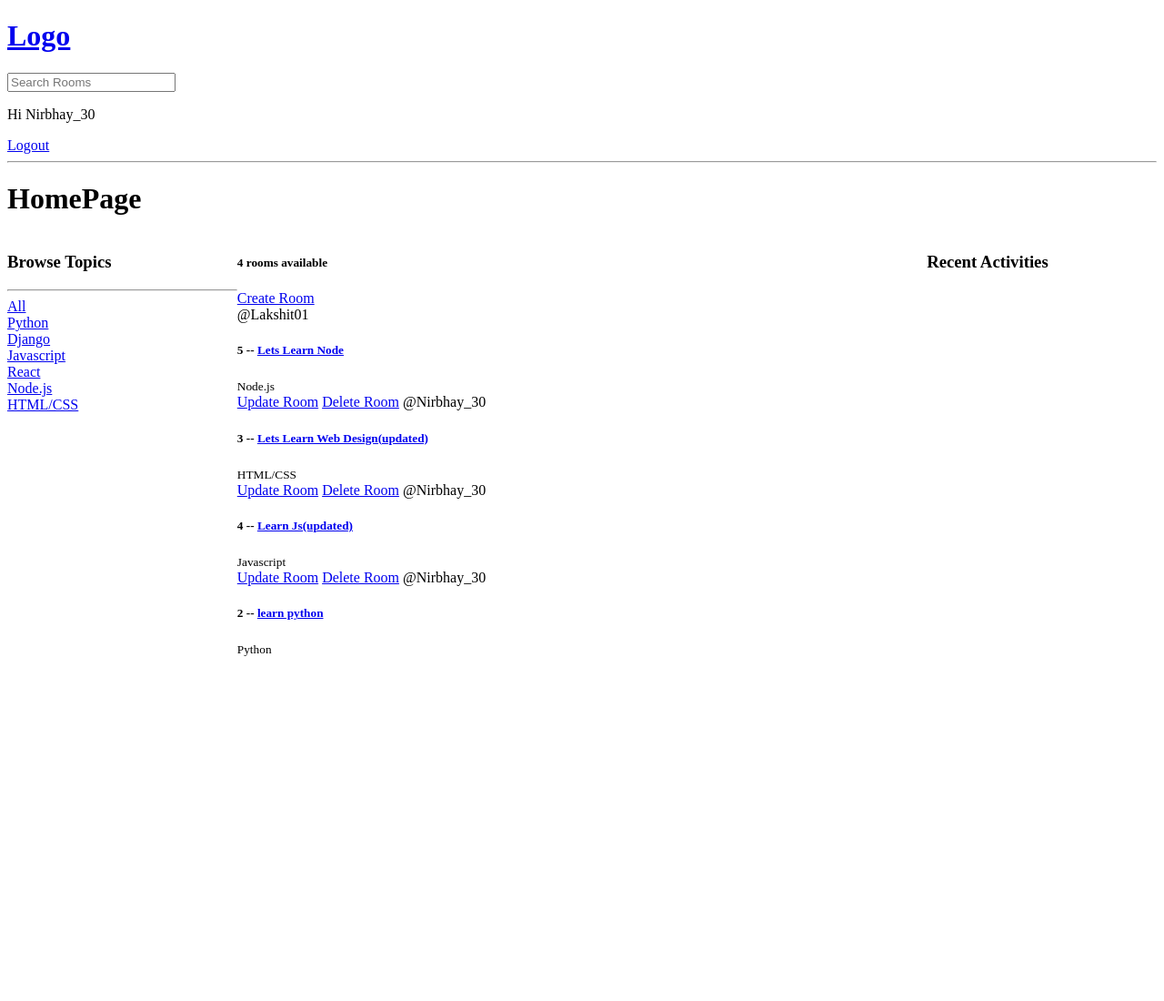
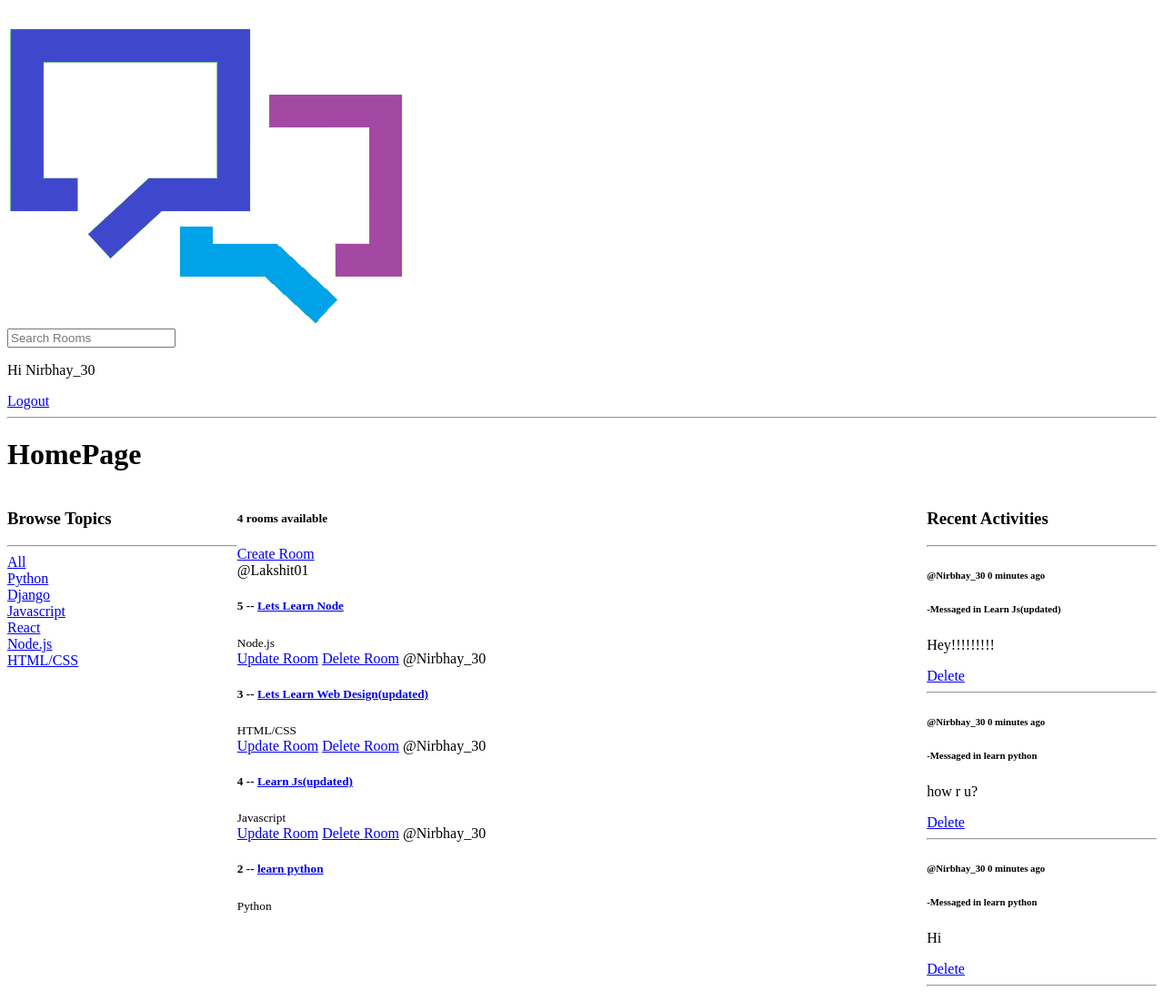
Before and after one commit to Nirbhay3010/Study-Buddy, a Django app: page / in a window 1280 px wide. Shown: the whole page at 91% size. Before the commit the page ends 721 px from the top, so only its background shows below. Run offline with Django 3.2, Linux system fonts and the light colour scheme; a user stored in the database is signed in; data comes from the database, SQL or seed files in the repository; both versions use the stored data as it was after the commit.

Commit message:
Added recent activites

```diff
--- a/base/models.py
+++ b/base/models.py
@@ -32,5 +32,8 @@ class Message(models.Model):
     updated = models.DateTimeField(auto_now=True)
     created = models.DateTimeField(auto_now_add=True)
 
+    class Meta:
+        ordering=['-updated','-created']
+
     def __str__(self):
         return self.body[0:50]
--- a/base/templates/base/home.html
+++ b/base/templates/base/home.html
@@ -46,7 +46,19 @@
 
     <div>
         <h3>Recent Activities</h3>
+        <hr>
+        {% for message in room_messages %}
+            <div>
+                <h6>@{{message.user}} {{message.created|timesince}} ago</h6>
+                <h6>-Messaged in {{message.room}}</h6>
+                <p>{{message}}</p>
 
+                {% if request.user == message.user %}
+                    <a href="{% url 'delete-message' message.id %}">Delete</a>
+                {% endif %}
+                <hr>
+            </div>
+        {% endfor %}
     </div>
 
 </div>
--- a/base/views.py
+++ b/base/views.py
@@ -67,13 +67,16 @@ def home(request):
         )
     topics = Topic.objects.all()
     room_count = rooms.count()
-    context={'rooms':rooms, 'topics': topics, 'room_count':room_count}
+    room_messages = Message.objects.all()
+
+
+    context={'rooms':rooms, 'topics': topics, 'room_count':room_count, 'room_messages':room_messages}
     return render(request,'base/home.html',context)
 
 
 def room(request,pk):
     room=Room.objects.get(id=pk)
-    room_messages = room.message_set.all().order_by('-created')
+    room_messages = room.message_set.all()
     participants = room.participants.all()
 
     if request.method=="POST":
@@ -141,6 +144,6 @@ def deleteMessage(request,pk):
 
     if request.method == "POST":
         message.delete()
-        # print(f'room/{message.room.id}')
+
         return redirect('room',pk=message.room.id)
     return render(request,'base/delete.html',{'obj':message})
--- a/templates/navbar.html
+++ b/templates/navbar.html
@@ -1,5 +1,5 @@
 <a href="/">
-    <h1>Logo</h1>
+    <img src="../base/static/Logo.png" alt="LOGO">
 </a>
 
 <form method = "GET" action="{% url 'homepage' %}">
```
Also changed, not shown: base/static/Logo.png (added), db.sqlite3.
